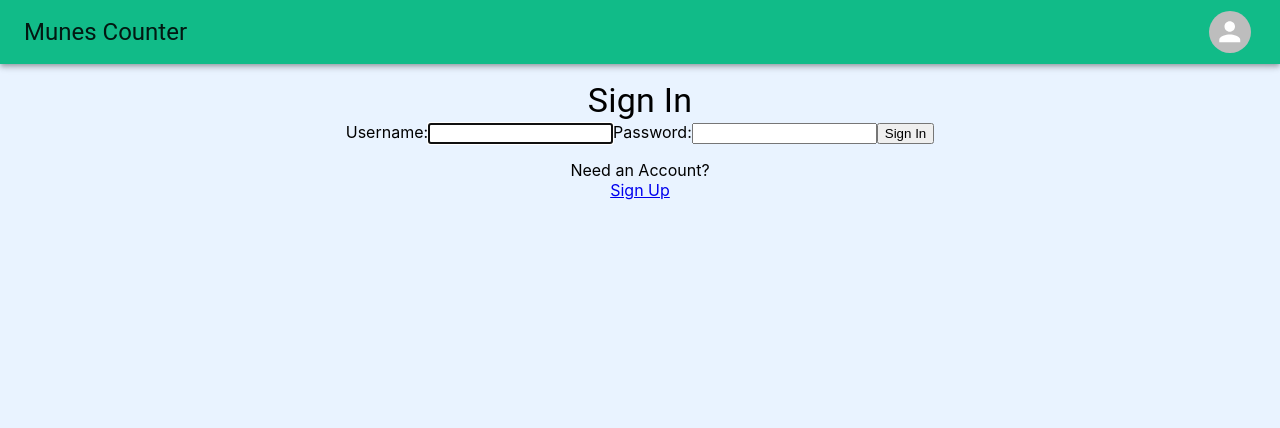
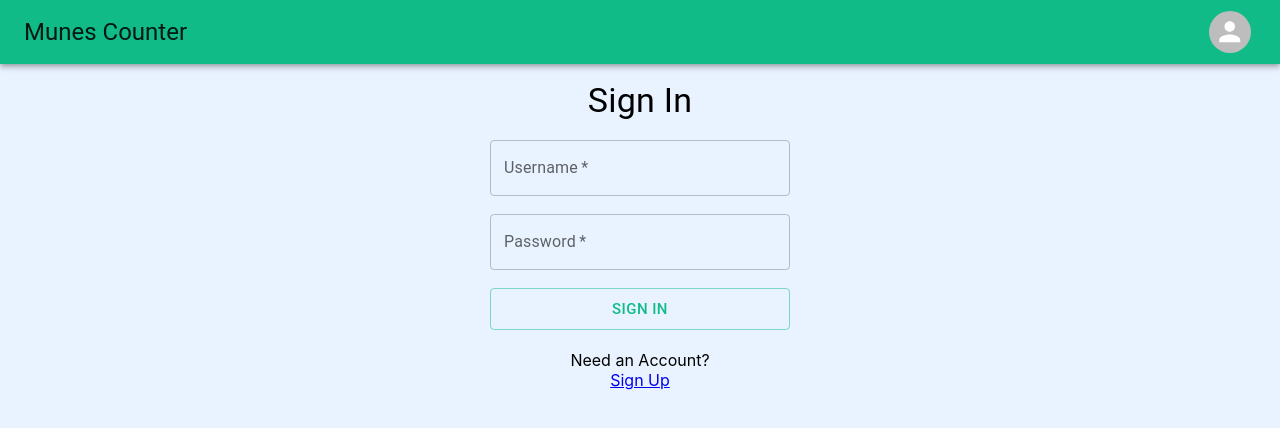
Before and after one commit to vladislavlad/munes-counter, a React (Create React App) app: page /login in a window 1280 px wide. Shown: the top 428 px of the page. Built offline with nearby package versions, Linux system fonts and the light colour scheme; no server answers.

Commit message:
Login layout on

```diff
--- a/src/compoments/Login.js
+++ b/src/compoments/Login.js
@@ -1,8 +1,9 @@
-import { useEffect, useRef, useState } from 'react';
+import React, { useEffect, useRef, useState } from 'react';
 import useAuth from '../hooks/useAuth';
 import { Link, useLocation, useNavigate } from 'react-router-dom';
 import axios from '../api/axios';
-import { Typography } from "@mui/material";
+import { Button, Grid, Typography } from "@mui/material";
+import TextField from "@mui/material/TextField";
 
 
 const Login = () => {
@@ -65,37 +66,56 @@ const Login = () => {
 
         <div>
             <p ref={ errRef } className={ errMsg ? "errmsg" : "offscreen" } aria-live="assertive">{ errMsg }</p>
+            <Grid container style={ { gap: 18 } }>
+                <Grid item xs={ 12 }>
                     <Typography variant="h4" component="h5">
                         Sign In
                     </Typography>
-            <form onSubmit={ handleSubmit }>
-                <label htmlFor="username">Username:</label>
-                <input
+                </Grid>
+                <Grid item xs={ 12 }>
+                    <TextField
+                        id="username"
+                        label={ "Username" }
                         type="text"
-                    id="username"
+                        required
+                        autoComplete="off"
                         ref={ userRef }
-                    autoComplete="off"
-                    onChange={ (e) => setUsername(e.target.value) }
                         value={ username }
+                        onChange={ e => {
+                            setUsername(e.target.value);
+                        } }
+                        sx={ { width: 300 } }
+                    />
+                </Grid>
+                <Grid item xs={ 12 }>
+                    <TextField
+                        id="password"
+                        label={ "Password" }
+                        type="password"
                         required
+                        value={ password }
+                        onChange={ e => {
+                            setPassword(e.target.value);
+                        } }
+                        sx={ { width: 300 } }
                     />
-
-                <label htmlFor="password">Password:</label>
-                <input
-                    type="password"
-                    id="password"
-                    onChange={ (e) => setPassword(e.target.value) }
-                    value={ password }
-                    required
-                />
-                <button>Sign In</button>
-            </form>
-            <p>
+                </Grid>
+                <Grid item xs={ 12 }>
+                    <Button
+                        variant="outlined"
+                        size="large"
+                        onClick={ handleSubmit }
+                        sx={ { width: 300 } }
+                    >
+                        Sign In
+                    </Button>
+                </Grid>
+            </Grid>
+            <div>
+                <br/>
                 Need an Account?<br/>
-                <span className="line">
                 <Link to="/register">Sign Up</Link>
-                </span>
-            </p>
+            </div>
         </div>
 
     )
```
Lines whose indentation alone changed are shown as unchanged.
